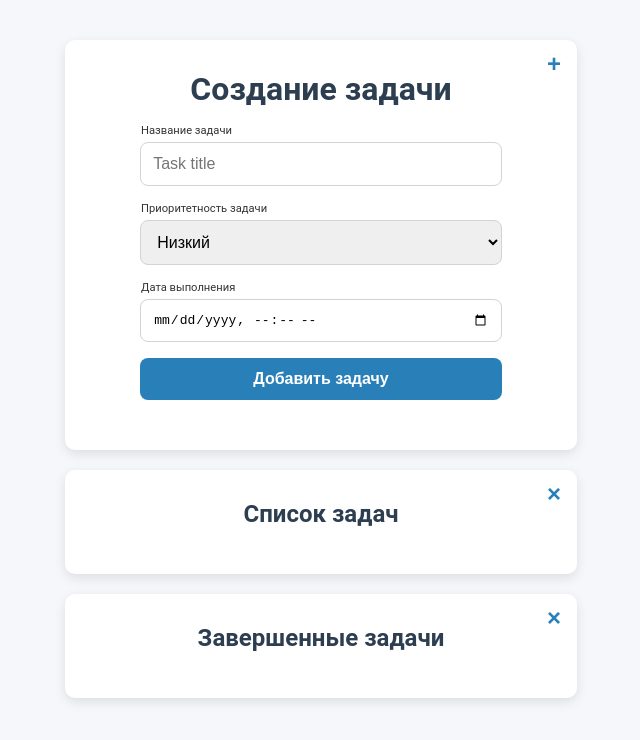
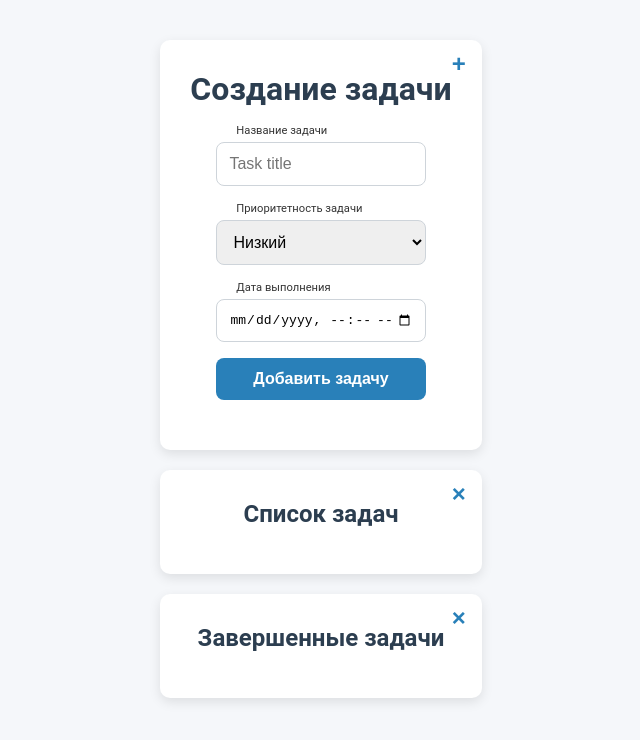
Before and after one commit to MartynHiroshi/todo-list, a React app: page / in a window 1280 px wide. Shown: the top 740 px of the page, without its empty margins (319-959 px from the left). Built offline with nearby package versions, Linux system fonts and the light colour scheme; the HTML template or start-up script is replaced by a standard one.

Commit message:
поправил размеры контейнеров под небольшие экраны

```diff
--- a/src/index.css
+++ b/src/index.css
@@ -20,7 +20,12 @@ body {
   display: flex;
   flex-direction: column;
   gap: 20px;
-  width: 512px;
+  width: 100%;
+  max-width: 512px;
+  min-width: 240px;
+  margin: 0 auto;
+  padding: 0 16px;
+  box-sizing: border-box;
 }
 
 /* Main container for current tasks and completed tasks */
```
